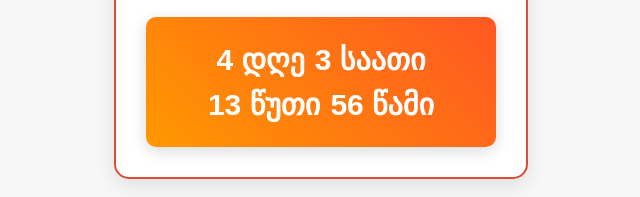
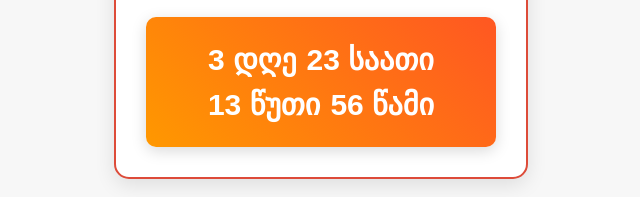
Before and after one commit to United-ka/United-Georgiaa, a plain HTML site: page შემდეგი.html in a window 1280 px wide. Shown: the part 500-697 px from the top of the page, without its empty margins (319-959 px from the left). Drawn offline with Linux system fonts and the light colour scheme.

Commit message:
committed

```diff
--- a/შემდეგი.html
+++ b/შემდეგი.html
@@ -86,7 +86,8 @@
 
     <script>
         function updateCountdown() {
-            const matchDate = new Date("2025-01-05T20:30:00+00:00");
+            // Set the match date and time in UTC, which we will convert to UTC+4 (Georgian Time)
+            const matchDate = new Date(Date.UTC(2025, 0, 5, 16, 30)); // UTC time is 2025-01-05 16:30
             const now = new Date();
             const diff = matchDate - now;
 
```
